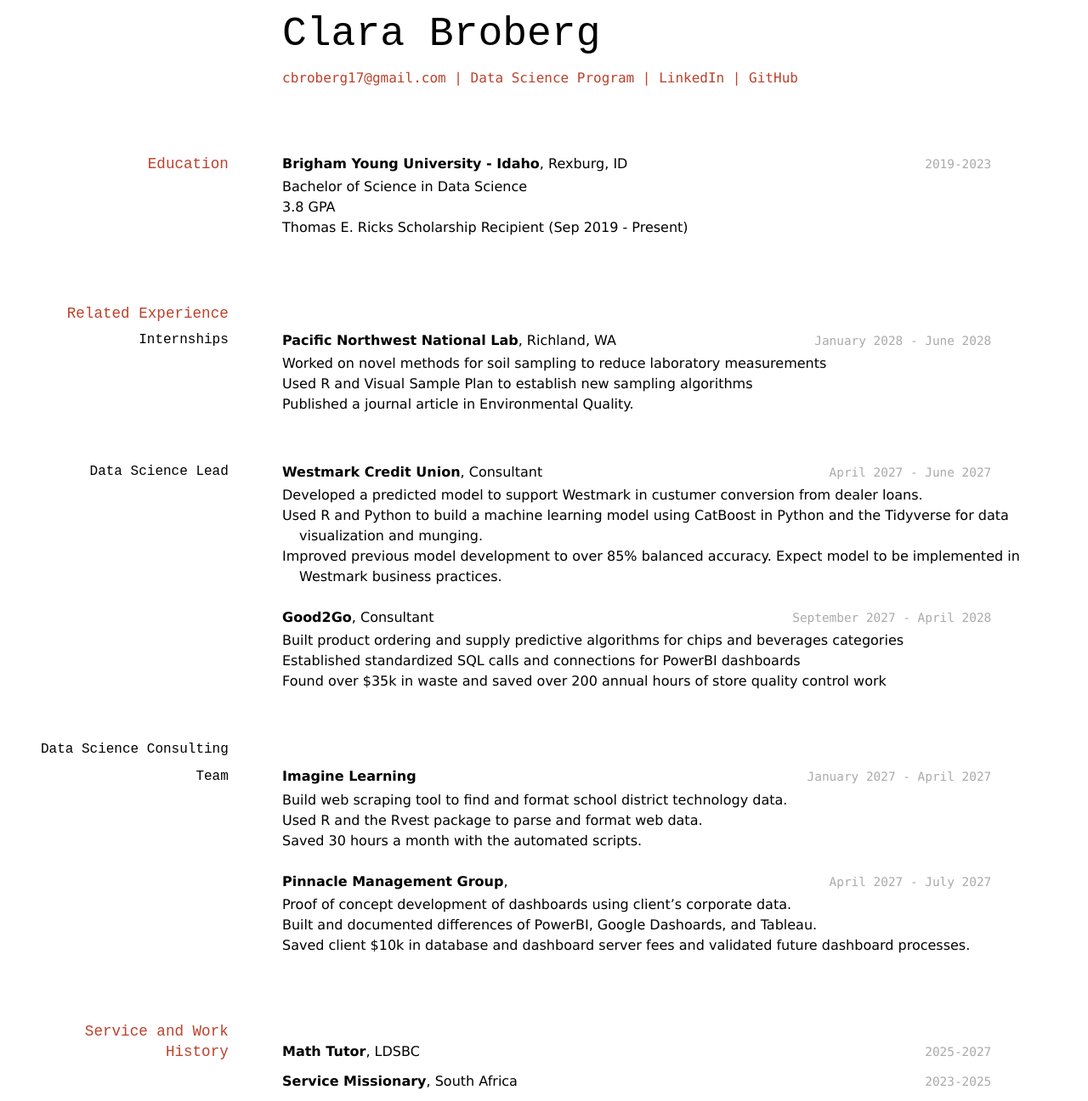
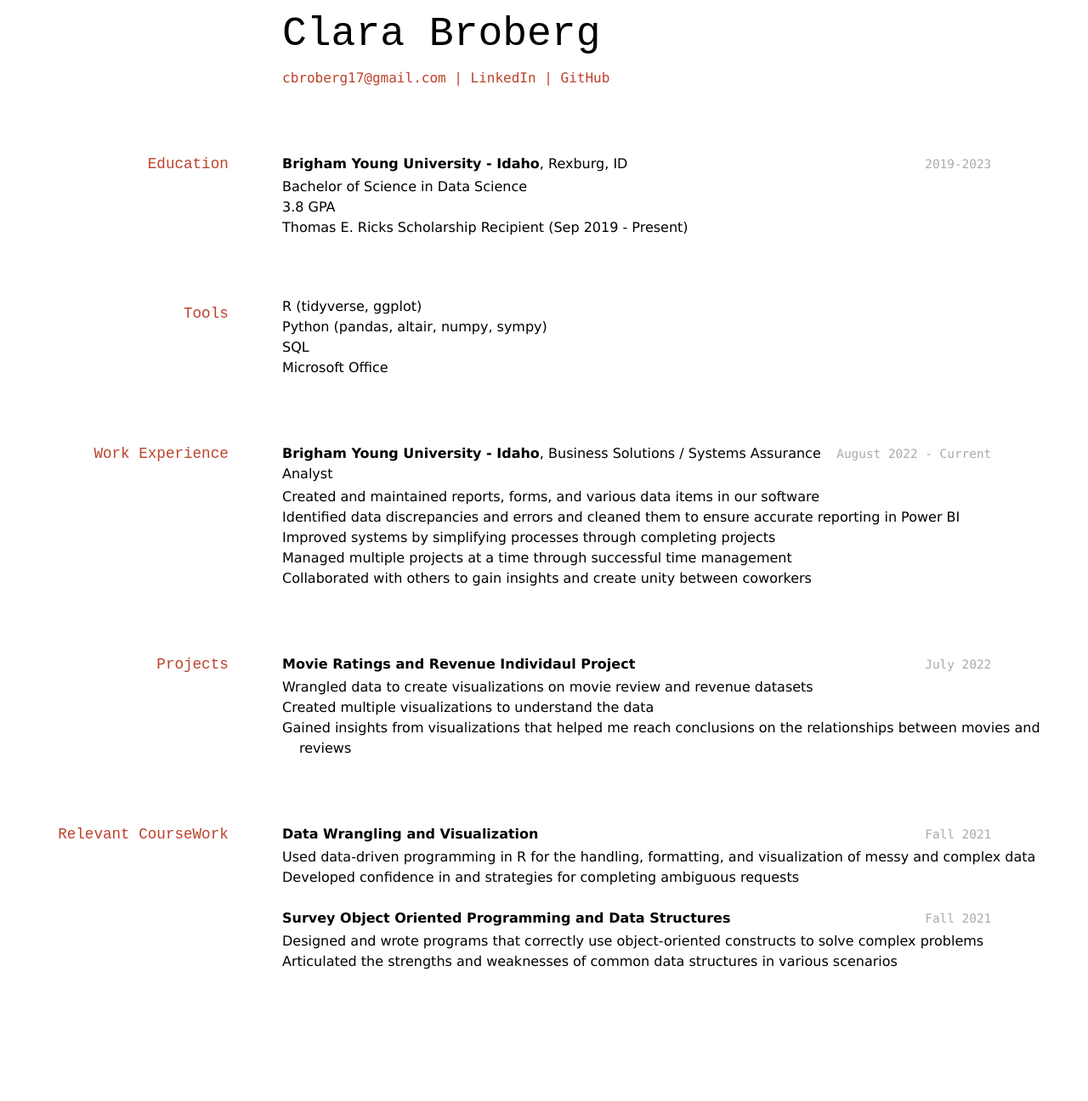
Before and after one commit to wadygmz/broberg_resume, a Jekyll site: the page built from docs/index.md, in a window 1280 px wide. Shown: the whole page at 85% size. Built offline with Jekyll 4.4.1, drawn with Linux system fonts in a browser that asks for light colours; after the commit the page ends 1168 px from its top, so only the background shows below that.

Commit message:
Update index.md

```diff
--- a/docs/index.md
+++ b/docs/index.md
@@ -6,9 +6,8 @@
 
 <div id="webaddress">
 <a href="cbroberg17@gmail.com">cbroberg17@gmail.com</a>
-| <a href="https://byuidatascience.github.io/development.html">Data Science Program</a>
-| <a href="https://www.linkedin.com/groups/13537407/">LinkedIn</a>
-| <a href="https://github.com/byuids-resumes">GitHub</a>
+| <a href="https://www.linkedin.com/in/clara-broberg/">LinkedIn</a>
+| <a href="https://github.com/cbroberg17">GitHub</a>
 </div>
 
 <!-- https://www.monique.tech/the-art-of-markdown -->
@@ -23,59 +22,48 @@
 - Thomas E. Ricks Scholarship Recipient (Sep 2019 - Present)
 
 
-## Related Experience
+## Tools
 
-### Internships
+- R (tidyverse, ggplot)
+- Python (pandas, altair, numpy, sympy)
+- SQL
+- Microsoft Office
 
-`January 2028 - June 2028`
-__Pacific Northwest National Lab__, Richland, WA
+## Work Experience
 
-- Worked on novel methods for soil sampling to reduce laboratory measurements
-- Used R and Visual Sample Plan to establish new sampling algorithms
-- Published a journal article in Environmental Quality.
+`August 2022 - Current`
+__Brigham Young University - Idaho__, Business Solutions / Systems Assurance Analyst
 
-### Data Science Lead
+- Created and maintained reports, forms, and various data items in our software
+- Identified data discrepancies and errors and cleaned them to ensure accurate reporting in Power BI
+- Improved systems by simplifying processes through completing projects
+- Managed multiple projects at a time through successful time management
+- Collaborated with others to gain insights and create unity between coworkers
 
-`April 2027 - June 2027`
-__Westmark Credit Union__, Consultant
+## Projects
 
-- Developed a predicted model to support Westmark in custumer conversion from dealer loans.
-- Used R and Python to build a machine learning model using CatBoost in Python and the Tidyverse for data visualization and munging.
-- Improved previous model development to over 85% balanced accuracy. Expect model to be implemented in Westmark business practices.
+`July 2022`
+__Movie Ratings and Revenue Individaul Project__
 
-`September 2027 - April 2028`
-__Good2Go__, Consultant
-
-- Built product ordering and supply predictive algorithms for chips and beverages categories
-- Established standardized SQL calls and connections for PowerBI dashboards
-- Found over $35k in waste and saved over 200 annual hours of store quality control work
-
-### Data Science Consulting Team
-
-`January 2027 - April 2027`
-__Imagine Learning__
-
-- Build web scraping tool to find and format school district technology data.
-- Used R and the Rvest package to parse and format web data.
-- Saved 30 hours a month with the automated scripts.
-
-`April 2027 - July 2027`
-__Pinnacle Management Group__,
-
-- Proof of concept development of dashboards using client's corporate data.
-- Built and documented differences of PowerBI, Google Dashoards, and Tableau.
-- Saved client $10k in database and dashboard server fees and validated future dashboard processes.
+- Wrangled data to create visualizations on movie review and revenue datasets
+- Created multiple visualizations to understand the data
+- Gained insights from visualizations that helped me reach conclusions on the relationships between movies and reviews
 
 
-## Service and Work History
+## Relevant CourseWork
 
-`2025-2027`
-__Math Tutor__, LDSBC
+`Fall 2021`
+__Data Wrangling and Visualization__
+
+- Used data-driven programming in R for the handling, formatting, and visualization of messy and complex data
+- Developed confidence in and strategies for completing ambiguous requests
 
 
-`2023-2025`
-__Service Missionary__, South Africa
+`Fall 2021`
+__Survey Object Oriented Programming and Data Structures__
 
+- Designed and wrote programs that correctly use object-oriented constructs to solve complex problems
+- Articulated the strengths and weaknesses of common data structures in various scenarios
 
 
 <!-- ### Footer
```
